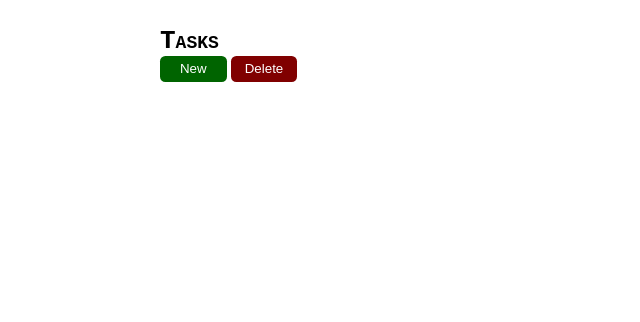
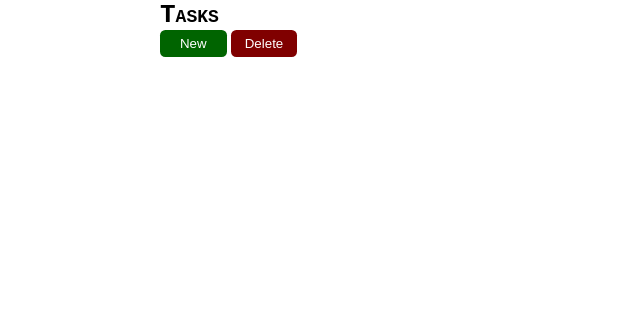
Before and after one commit to prashantsihag03/interactive-Task-webpage, a plain HTML site: page index.html in a window 1280 px wide. Shown: the whole page, without its empty margins (0-640 px from the left). Drawn offline with Linux system fonts and the light colour scheme.

Commit message:
just formatting

```diff
--- a/main.css
+++ b/main.css
@@ -5,24 +5,26 @@
 }
 
 .container {
-    width: 100vw;
+    width: auto;
     max-width: 1024px;
     margin: auto;
-    margin-top: 2%;
     padding-left: 2em;
+    min-height: auto;
+    max-height: 900px;
+    background-color: white;
+    display: flex;
+    flex-direction: column;
+    justify-content: flex-start;
 }
 
 .Name {
     font-family: monospace;
     font-variant: small-caps;
     width: 100%;
-    margin: auto;
-
 }
 
 .menu {
     width: 100%;
-    margin: auto;
 }
 .menu > button {
     min-width: 5em;
@@ -53,7 +55,7 @@
     width: 100%;
     margin-top: 2em;
     height: 40em;
-    overflow: hidden;
+    overflow: scroll;
 }
 
 .newtask {
```
